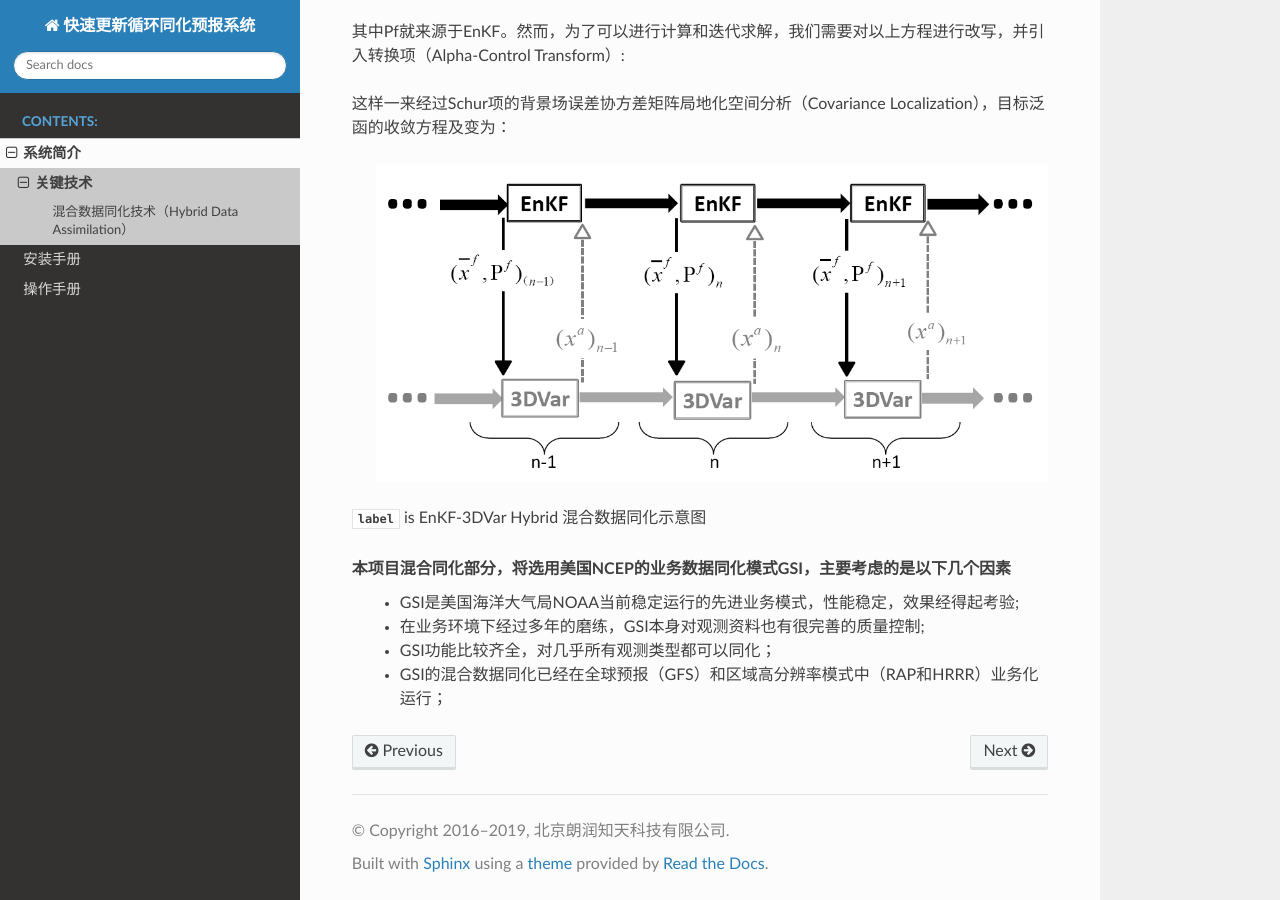
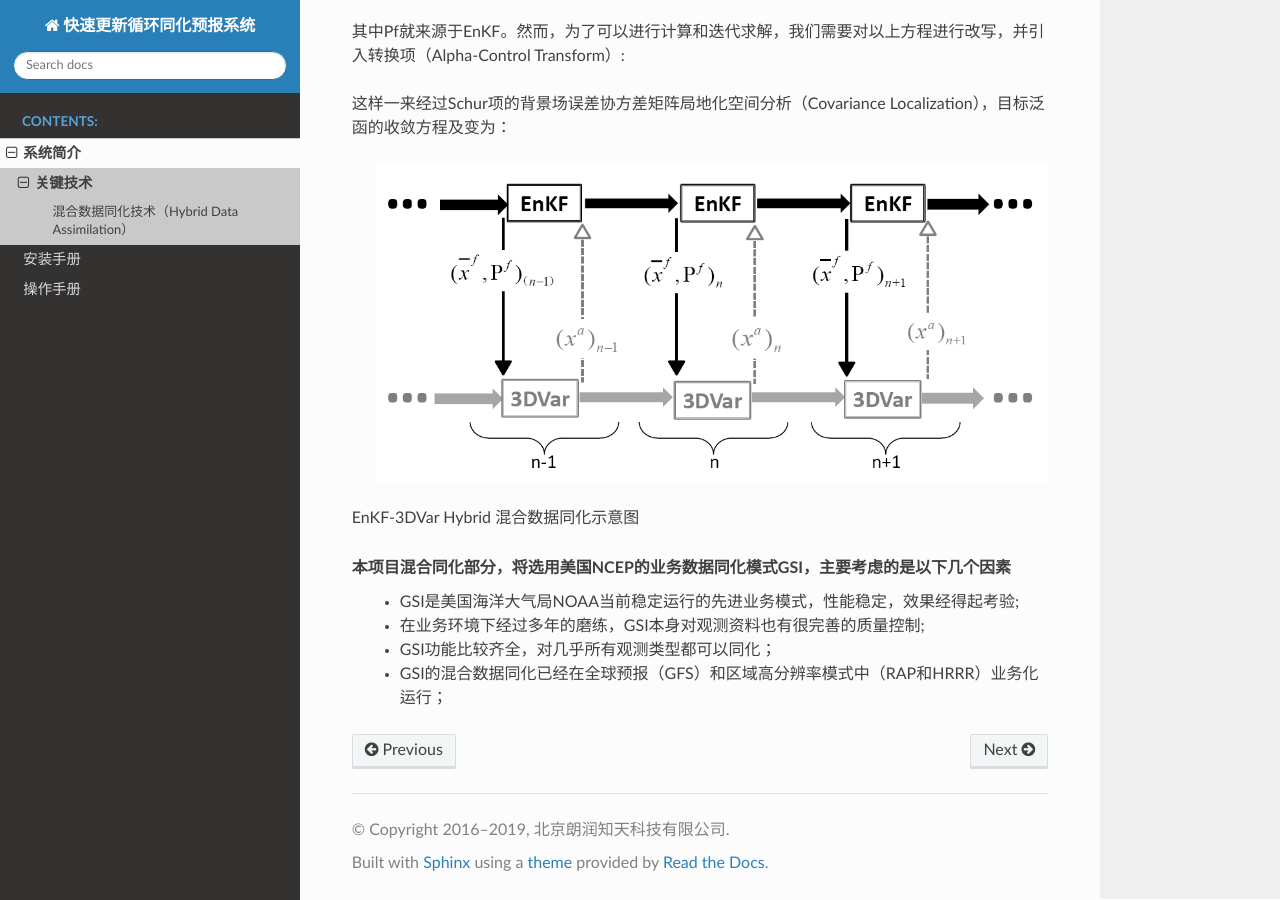
Before and after one commit to Weatherhub/rapdoc, a Sphinx documentation site: the page built from source/background/keys.rst, in a window 1280 px wide and 900 px high, scrolled down 857 px. Built offline with Sphinx 7.4.7 and the Read the Docs theme 2.0.0, drawn with Linux system fonts in a browser that asks for light colours.

Commit message:
Update keys.rst

```diff
--- a/source/background/keys.rst
+++ b/source/background/keys.rst
@@ -22,11 +22,10 @@
 
 这样一来经过Schur项的背景场误差协方差矩阵局地化空间分析（Covariance Localization），目标泛函的收敛方程及变为：
 
- .. _label:
  .. figure:: ../images/EnKF-3DVar.png
     :align: center
 
-:numref:`label` is EnKF-3DVar Hybrid 混合数据同化示意图
+EnKF-3DVar Hybrid 混合数据同化示意图
 
 本项目混合同化部分，将选用美国NCEP的业务数据同化模式GSI，主要考虑的是以下几个因素
   * GSI是美国海洋大气局NOAA当前稳定运行的先进业务模式，性能稳定，效果经得起考验;
```
